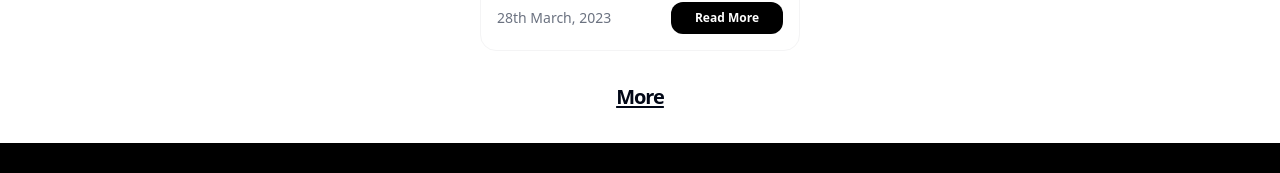
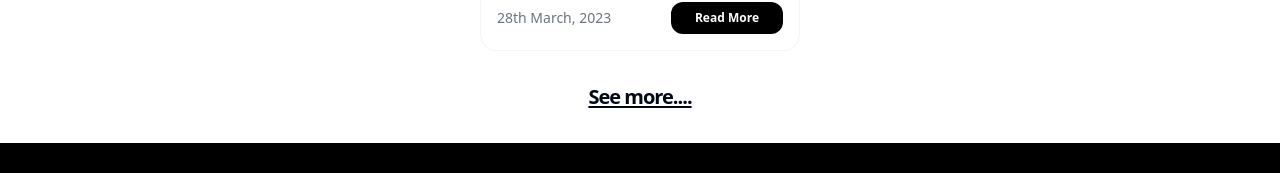
Before and after one commit to shubhdevelop/portfolio, a Next.js app: page / in a window 1280 px wide. Shown: the part 3253-3426 px from the top of the page. Built offline with nearby package versions, Linux system fonts and the light colour scheme.

Commit message:
[fix] typo

```diff
--- a/components/Blog/Blog.tsx
+++ b/components/Blog/Blog.tsx
@@ -36,7 +36,6 @@ export function BlogCard() {
 
 export const TitleComponent = ({
   title,
-  avatar,
 }: {
   title: string;
   avatar: string;
--- a/components/FeaturedBlog.tsx
+++ b/components/FeaturedBlog.tsx
@@ -20,7 +20,7 @@ const FeaturedBlog = (props: Props) => {
       </div>
       <Link className="mx-auto    " href="/projects">
         <h1 className="text-xl font-black text-center tracking-tighter leading-12 mt-8 underline underline-offset-2 ">
-          More
+          See more....
         </h1>
       </Link>
     </div>
```
